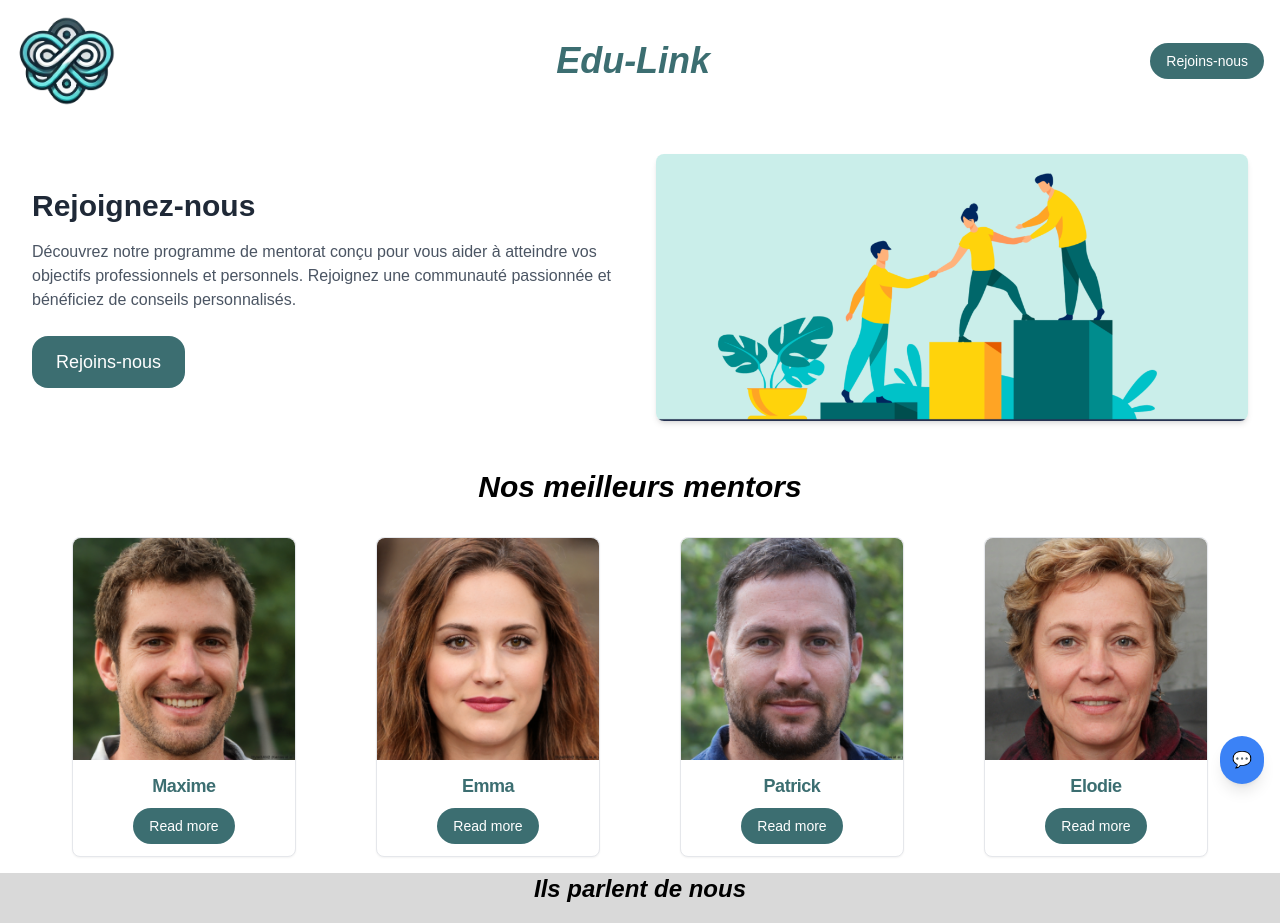
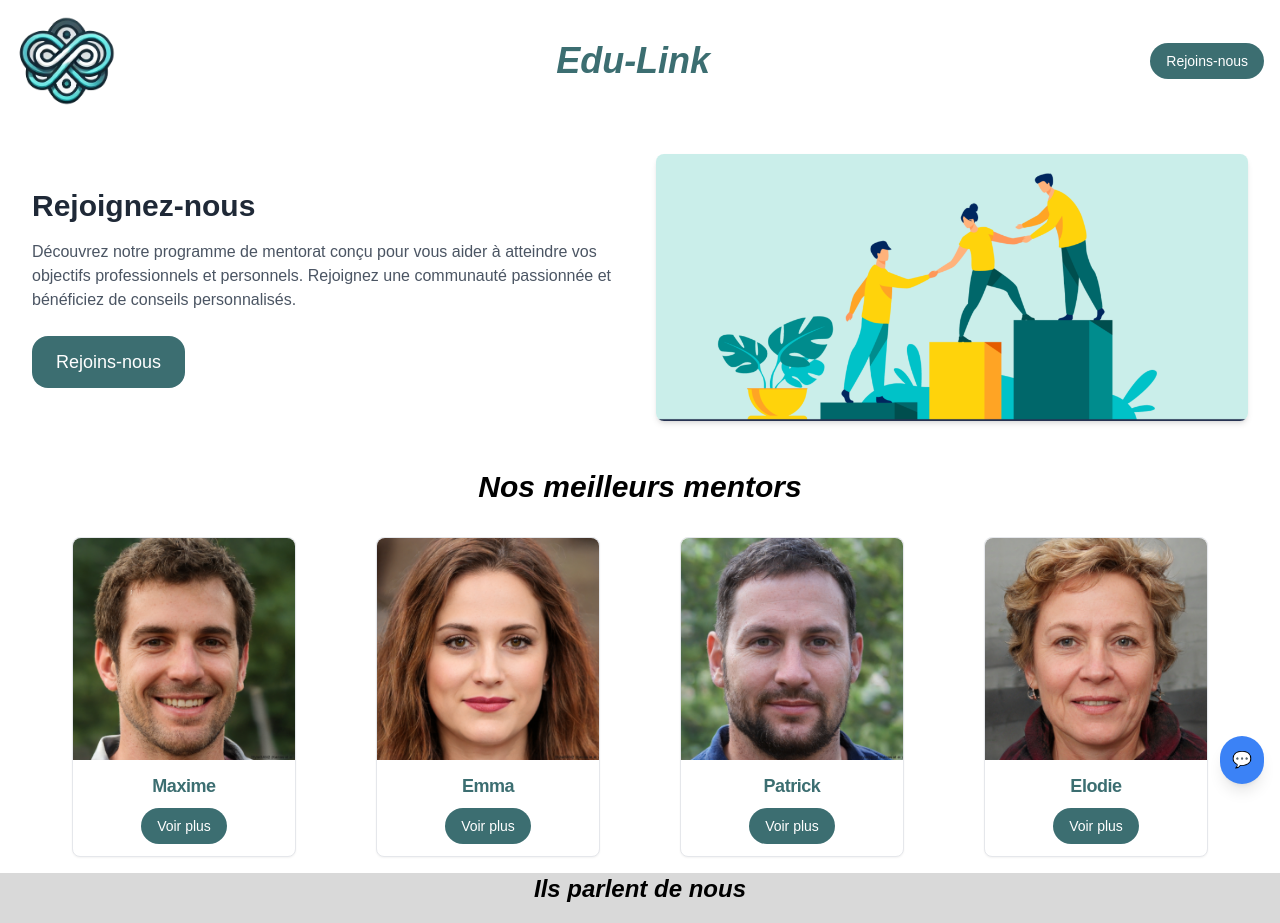
Before and after one commit to LeoLammar/projet_mi_annee, a Next.js app: page / in a window 1280 px wide. Shown: the top 923 px of the page. Built offline with nearby package versions, Linux system fonts and the light colour scheme.

Commit message:
fix bouton

```diff
--- a/src/app/components/layout/Card.tsx
+++ b/src/app/components/layout/Card.tsx
@@ -1,4 +1,5 @@
 import React from 'react';
+import { Link } from "react-router-dom";
 
 interface CardProps {
   name: string;
@@ -8,38 +9,35 @@ interface CardProps {
 const Card: React.FC<CardProps> = ({ name, imageSrc }) => {
   return (
     <div className="max-w-[14rem] bg-white border border-gray-200 rounded-lg shadow-sm dark:bg-[#D9D9D9]">
-      <a href="#">
+
+      {/* Image avec gestion d'erreur */}
       <img
         className="rounded-t-lg"
-          src={imageSrc}
+        src={imageSrc || "/media/default-image.webp"}
         alt={`Photo of ${name}`}
       />
-      </a>
+
+      {/* Contenu texte */}
       <div className="p-3 text-center">
-        <a href="#">
-          <h2 className="mb-2 text-lg font-bold tracking-tight" style={{ color: '#3C6E71' }}>
+
+        {/* Titre */}
+        <h2 className="mb-2 text-lg font-bold tracking-tight text-[#3C6E71]">
           {name}
         </h2>
-        </a>
-        <a
-          href="#"
-          className="inline-flex items-center px-4 py-2 text-sm font-medium text-center text-white rounded-full focus:ring-4 focus:outline-none focus:ring-blue-300"
-          style={{ backgroundColor: '#3C6E71', transition: 'background-color 0.3s, color 0.3s, border-color 0.3s' }}
-        //   onMouseEnter={(e) => {
-        //     (e.target as HTMLElement).style.backgroundColor = 'white';
-        //     (e.target as HTMLElement).style.color = '#3C6E71';
-        //     (e.target as HTMLElement).style.borderColor = '#3C6E71';
-        //     (e.target as HTMLElement).style.borderWidth = '2px';
-        //   }}
-        //   onMouseLeave={(e) => {
-        //     (e.target as HTMLElement).style.backgroundColor = '#3C6E71';
-        //     (e.target as HTMLElement).style.color = 'white';
-        //     (e.target as HTMLElement).style.borderColor = 'transparent';
-        //     (e.target as HTMLElement).style.borderWidth = '0';
-        //   }}
+
+        {/* Bouton avec effet hover */}
+        <Link to="/login">
+          <button
+            aria-label={`Voir plus sur ${name}`}
+            className="inline-flex items-center px-4 py-2 text-sm font-medium text-white
+              rounded-full focus:ring-4 focus:outline-none focus:ring-blue-300
+              bg-[#3C6E71] hover:bg-white hover:text-[#3C6E71]
+              hover:border-[#3C6E71] hover:border-2 transition-all duration-300"
           >
-          Read more
-        </a>
+            Voir plus
+          </button>
+        </Link>
+
       </div>
     </div>
   );
```
Lines whose indentation alone changed are shown as unchanged.
